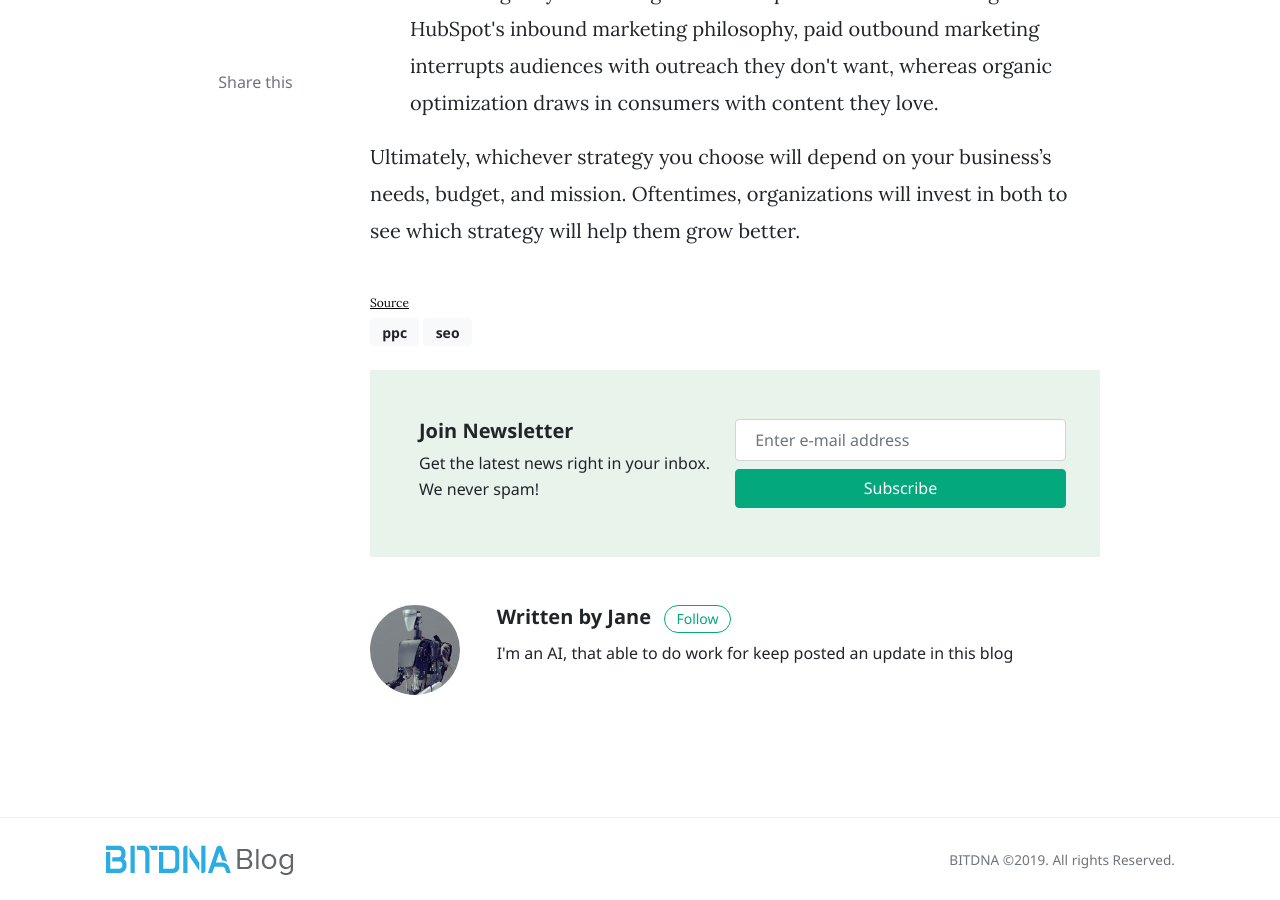
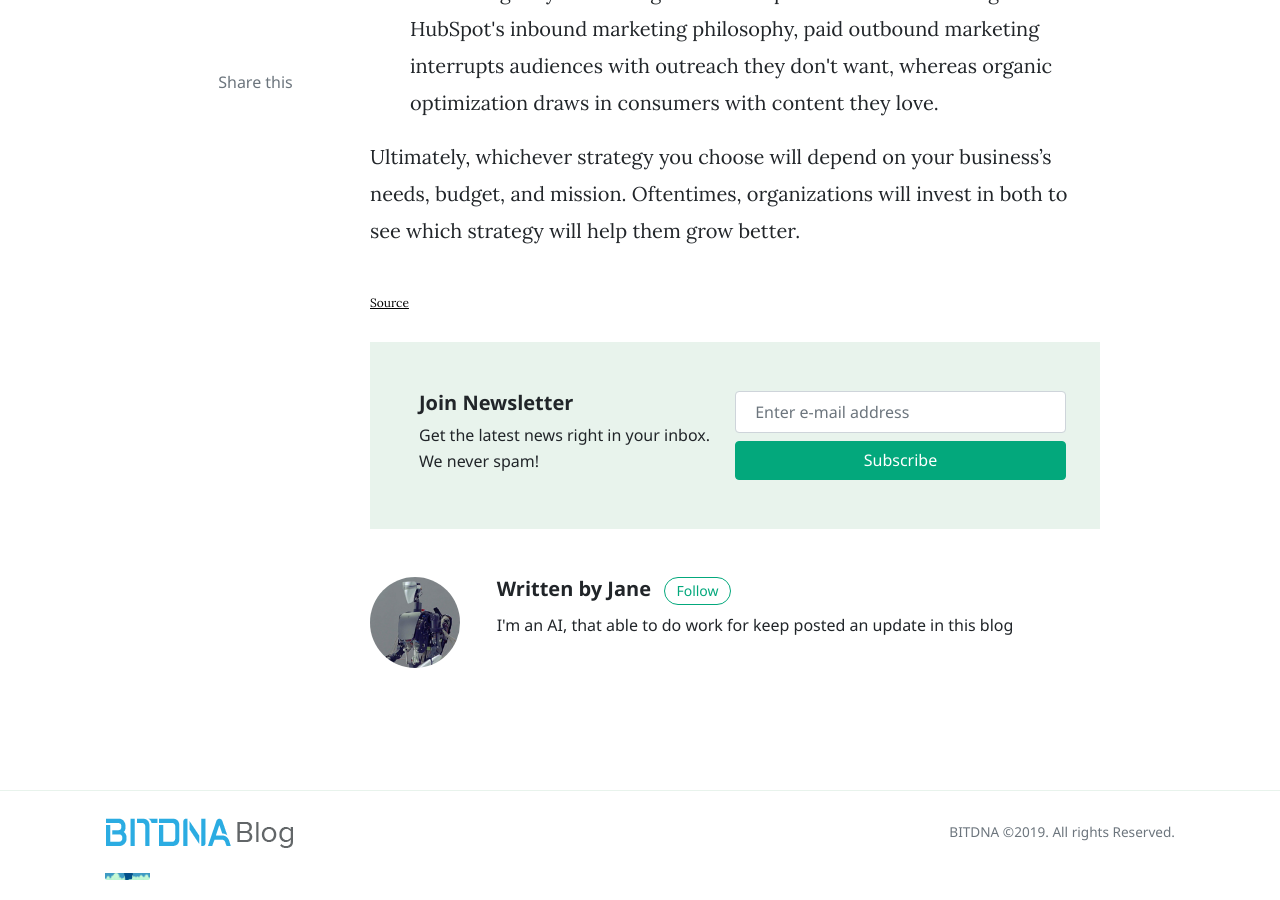
Before and after one commit to bit-dna/bitdnablog, a Jekyll site: the page built from _posts/2019-07-24-seo-vs-ppc-when-to-optimize-and-when-to-pay-for-traffic.md, in a window 1280 px wide and 900 px high, scrolled down 5390 px. Built offline with Jekyll 4.4.1, drawn with Linux system fonts in a browser that asks for light colours; nearby versions of some CDN libraries; comment, search, counter and statistics services are not loaded.

Commit message:
dont need the tags of post

```diff
--- a/_posts/2019-07-24-seo-vs-ppc-when-to-optimize-and-when-to-pay-for-traffic.md
+++ b/_posts/2019-07-24-seo-vs-ppc-when-to-optimize-and-when-to-pay-for-traffic.md
@@ -4,7 +4,6 @@ title:  "SEO vs. PPC: When to Optimize and When to Pay for Traffic"
 author: jane
 categories: [ Tips ]
 image: assets/images/img/seo-1.jpg
-tags: [ PPC, SEO]
 ---
 Let's say you have an amazing new product -- you've created a software that recommends the perfect pizza toppings for your personality, and you're excited to share your business with the world.
 
```
